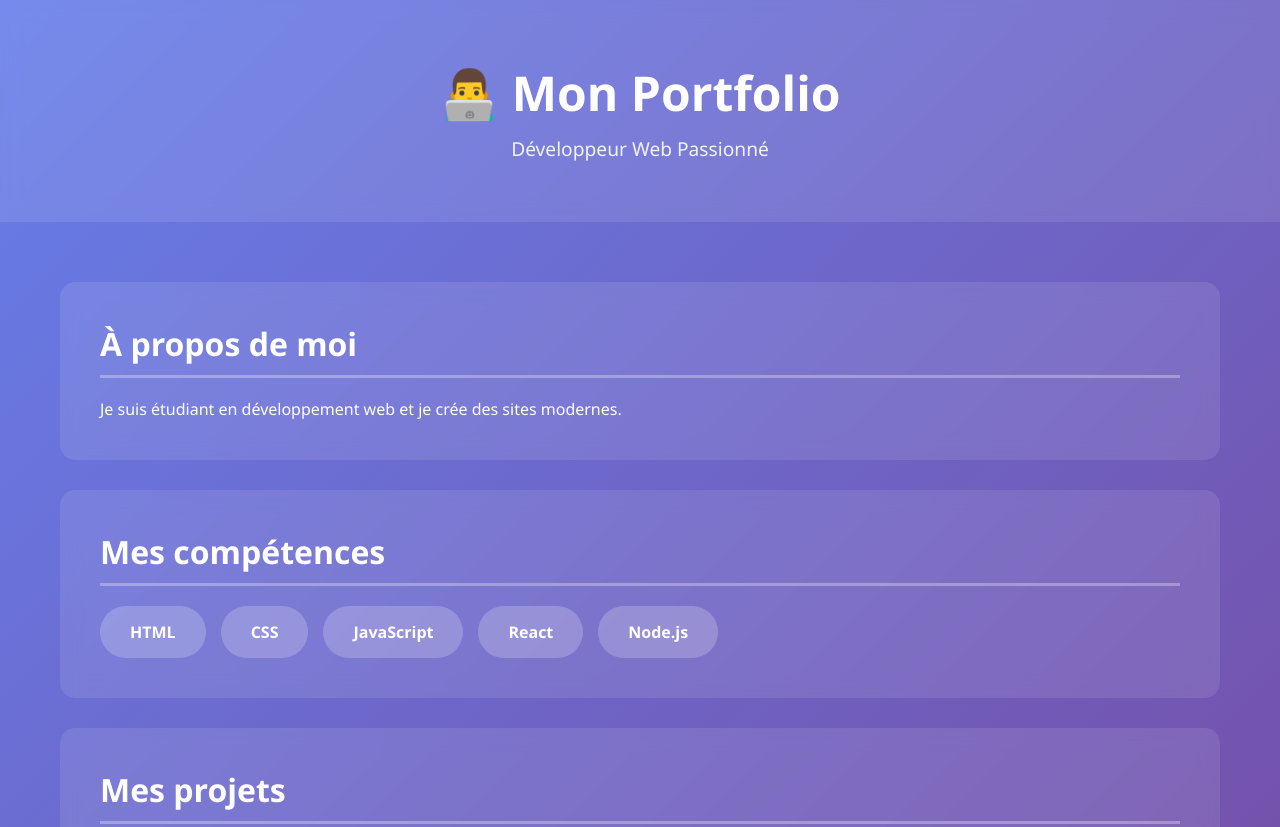
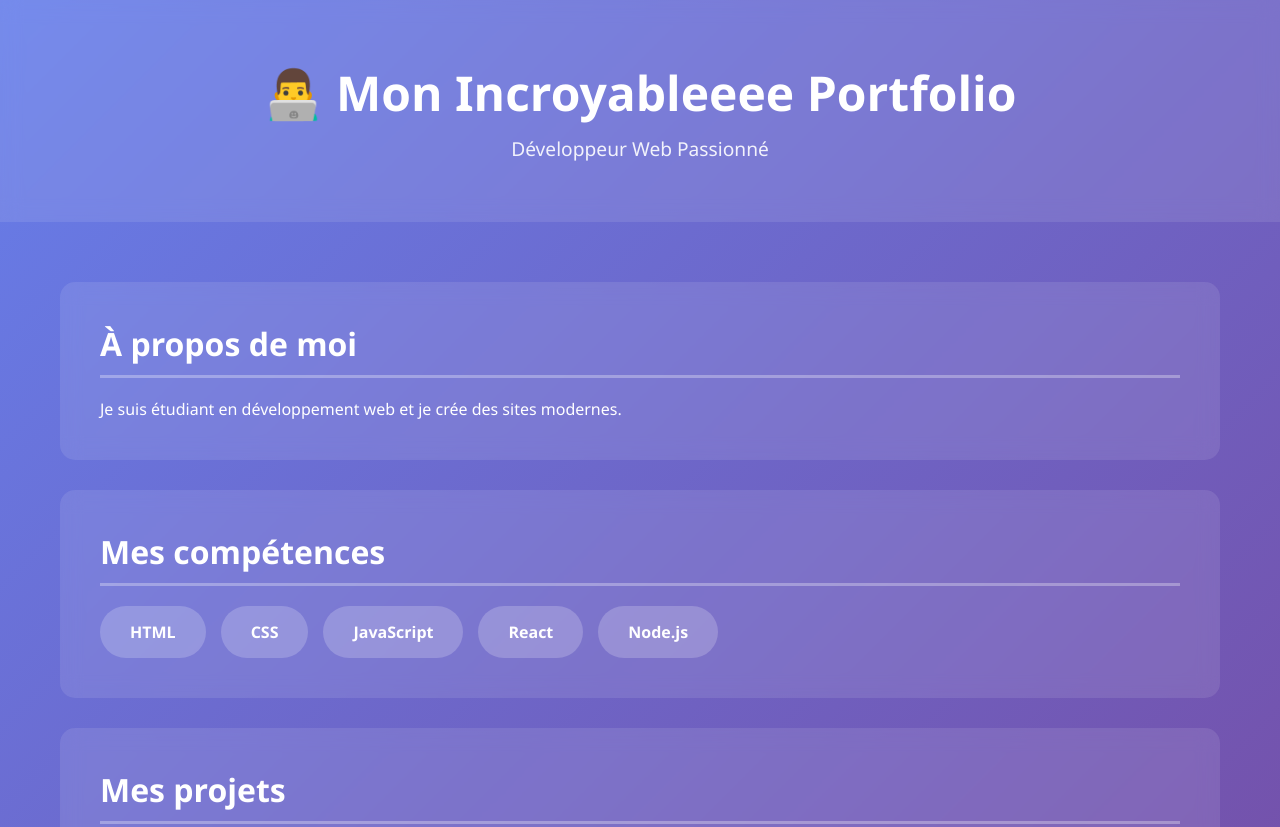
Before and after one commit to gbalemadison705-wq/Mon-porte-folio, a website: page index.html in a window 1280 px wide. Shown: the top 827 px of the page. Drawn offline with Linux system fonts and the light colour scheme.

Commit message:
Update index.html

```diff
--- a/index.html
+++ b/index.html
@@ -8,7 +8,7 @@
 </head>
 <body>
     <header>
-        <h1>👨‍💻 Mon Portfolio</h1>
+        <h1>👨‍💻 Mon Incroyableeee Portfolio</h1>
         <p>Développeur Web Passionné</p>
     </header>
 
```
